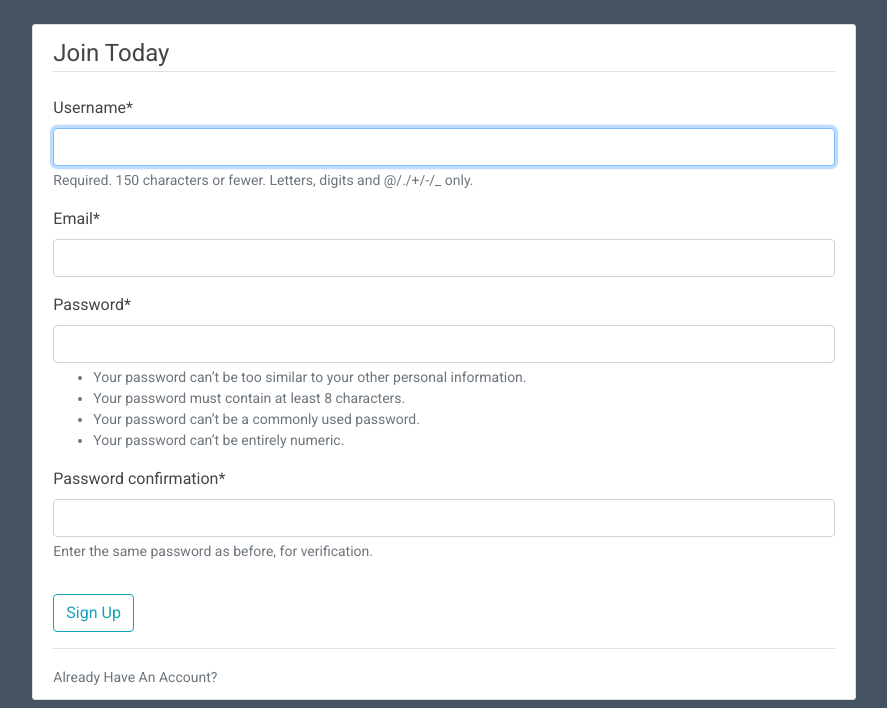
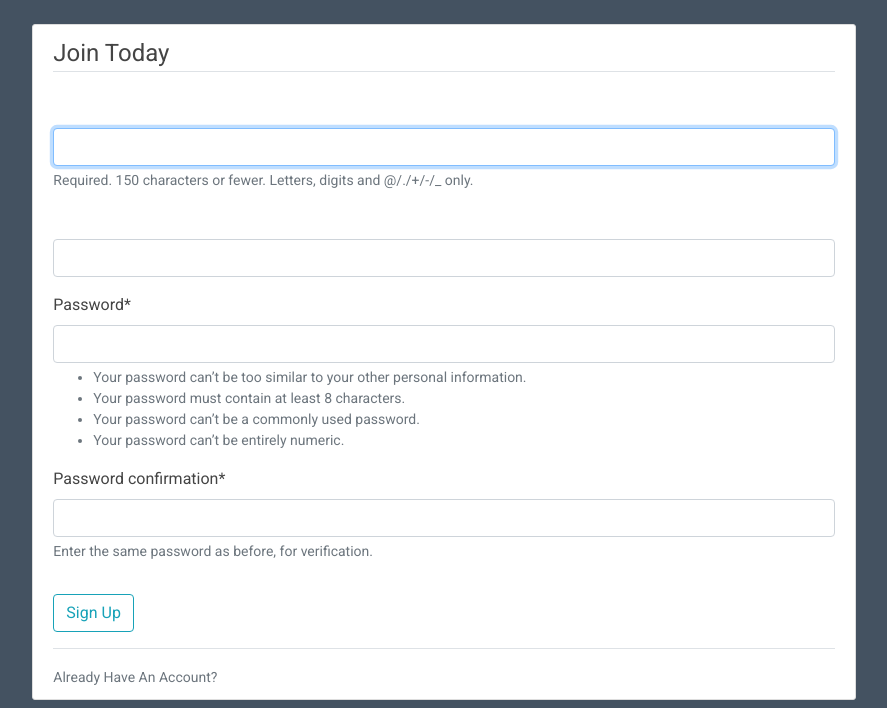
Before and after one commit to DFCMK/Blog, a Django app: page /register/ in a window 1280 px wide. Shown: the part 56-764 px from the top of the page, without its empty margins (196-1083 px from the left). Run offline with Django 4.2, Linux system fonts and the light colour scheme; parts of the project's set-up code (start-up, migrations or seed data) failed here and were passed over; some libraries are stand-ins or nearby versions.

Commit message:
added template id and classes within scrollable container & changes field color in forms

```diff
--- a/static/css/main.css
+++ b/static/css/main.css
@@ -104,7 +104,7 @@ body {
     float: right;
   }
 
-  #bg {
+  /*#bg {
     background-repeat: no-repeat;
     background-position: center center;
     background-size: cover;
@@ -117,7 +117,7 @@ body {
     margin-bottom: -30px;
     overflow: hidden;
     width: 100vw;
-}
+}*/
 
   /*CSS rules from walk threw related to post_detail.html*/
 
@@ -310,6 +310,18 @@ body {
 
 /* End of walk threw css rules */
 
+#div_id_username,
+#div_id_email,
+#div_id_profile_image,
+#div_id_title,
+#div_id_slug,
+#div_id_content,
+#div_id_excerpt,
+#div_id_featured_image,
+#div_id_status {
+    color: #ffffff;
+}
+
 .create-post {
   color: white;
 }
@@ -317,7 +329,8 @@ body {
 .about {
   color: #fff;
 }
-
+#form-container,
+#edit-form-container,
 .profile-post-container,
 .container-fluid,
 .post-detail {
@@ -350,11 +363,13 @@ body {
 }
 
 @media (min-width: 712px) and (max-width: 991px) {
+  .profile-post-container,
   .container-fluid,
   .container-new-post {
     max-height: 85vh;
     overflow-y: auto;
   }
+
   .custom-tablet-col {
     flex: 0 0 100%;
     max-width: 100%;
@@ -362,6 +377,7 @@ body {
 }
 
 @media screen and (width: 1024px) {
+  .profile-post-container,
   .container-fluid,
   .container-new-post {
     max-height: 85vh;
@@ -375,6 +391,7 @@ body {
 }
 
 @media screen and (width: 1280px) {
+  .profile-post-container,
   .container-fluid,
   .container-new-post {
     max-height: 80vh;
```
